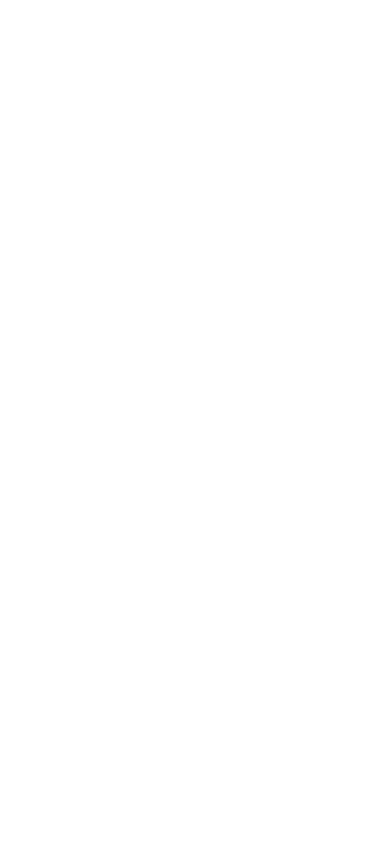
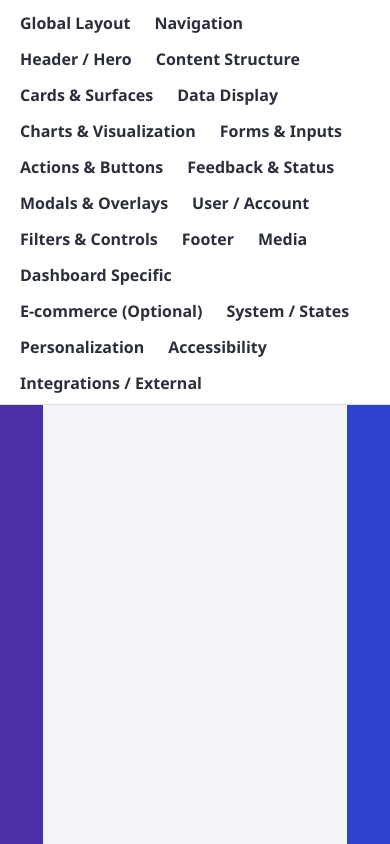
Before and after one commit to Bober12394/baza-ui-ux, a React (Create React App) app: page / in a window 390 px wide. Built offline with nearby package versions, Linux system fonts and the light colour scheme.

Commit message:
Add clickable subsection hierarchy for all main nav sections

```diff
--- a/src/App.css
+++ b/src/App.css
@@ -1,14 +1,13 @@
-.App {
-  text-align: center;
+* {
+  box-sizing: border-box;
 }
 
-.App-header {
-  background-color: #ffffff;
+body {
+  margin: 0;
+  font-family: 'Poppins', 'Segoe UI', Tahoma, Geneva, Verdana, sans-serif;
+  background: linear-gradient(90deg, #4a2fa7 0 11%, #f2f4f8 11% 89%, #2e44ce 89% 100%);
+}
+
+.page-shell {
   min-height: 100vh;
-  display: flex;
-  flex-direction: column;
-  align-items: center;
-  justify-content: center;
-  font-size: calc(10px + 2vmin);
-  color: #111111;
 }
--- a/src/App.js
+++ b/src/App.js
@@ -1,9 +1,10 @@
 import './App.css';
+import Navbar from './components/Navbar';
 
 function App() {
   return (
-    <div className="App">
-      <header className="App-header" />
+    <div className="page-shell">
+      <Navbar />
     </div>
   );
 }
--- /dev/null
+++ b/src/components/Navbar.css
@@ -0,0 +1,120 @@
+:root {
+  --text-main: #1b1f35;
+  --text-muted: #6f7483;
+  --accent: #2f76ff;
+}
+
+.navbar {
+  background: #fff;
+  border-bottom: 1px solid #d9deea;
+}
+
+.navbar__inner {
+  max-width: 1200px;
+  margin: 0 auto;
+  padding: 12px 14px 10px;
+  display: flex;
+  flex-direction: column;
+  align-items: flex-start;
+  gap: 10px;
+}
+
+.navbar__links {
+  margin: 0;
+  padding: 0;
+  list-style: none;
+  display: flex;
+  flex-wrap: wrap;
+  gap: 14px 24px;
+  font-size: 16px;
+  font-weight: 700;
+  color: #2b2f3d;
+}
+
+.navbar__links li {
+  cursor: pointer;
+  transition: color 0.2s ease;
+}
+
+.navbar__links .is-active {
+  color: var(--accent);
+}
+
+.content-wrap {
+  max-width: 1200px;
+  margin: 0 auto;
+}
+
+.dropdown-card {
+  margin-top: 1px;
+  background: #fff;
+  box-shadow: 0 8px 26px rgb(17 29 53 / 14%);
+  padding: 20px 24px 24px;
+}
+
+.dropdown-card h2 {
+  margin: 0;
+  padding-bottom: 8px;
+  border-bottom: 1px solid #eceff5;
+  font-size: 26px;
+  color: var(--text-main);
+}
+
+.subsection-list {
+  list-style: none;
+  margin: 16px 0 0;
+  padding: 0;
+  display: grid;
+  grid-template-columns: repeat(4, minmax(0, 1fr));
+  gap: 12px 24px;
+}
+
+.subsection-list li {
+  color: var(--text-muted);
+  font-size: 16px;
+  cursor: pointer;
+  transition: color 0.2s ease;
+}
+
+.subsection-list .is-active {
+  color: var(--accent);
+  font-weight: 700;
+}
+
+.subsection-detail {
+  margin-top: 18px;
+  border-top: 1px solid #eceff5;
+  padding-top: 12px;
+}
+
+.subsection-detail__label,
+.subsection-detail__hint {
+  margin: 0;
+  color: var(--text-muted);
+  font-size: 14px;
+}
+
+.subsection-detail__value {
+  margin: 6px 0;
+  color: var(--text-main);
+  font-size: 18px;
+  font-weight: 700;
+}
+
+@media (max-width: 1000px) {
+  .navbar__inner,
+  .content-wrap {
+    padding-left: 20px;
+    padding-right: 20px;
+  }
+
+  .subsection-list {
+    grid-template-columns: repeat(2, minmax(0, 1fr));
+  }
+}
+
+@media (max-width: 640px) {
+  .subsection-list {
+    grid-template-columns: 1fr;
+  }
+}
--- /dev/null
+++ b/src/components/Navbar.js
@@ -0,0 +1,110 @@
+import { useMemo, useState } from 'react';
+import './Navbar.css';
+
+const navigationTree = {
+  'Global Layout': ['Page Layout', 'Container', 'Grid System', 'Spacing System', 'Responsive Breakpoints'],
+  Navigation: [
+    'Navbar',
+    'Sidebar',
+    'Mega Menu',
+    'Dropdown Navigation',
+    'Breadcrumb',
+    'Tabs Navigation',
+    'Pagination',
+    'Stepper Navigation',
+  ],
+  'Header / Hero': ['Page Header', 'Hero Section', 'Hero Banner', 'Page Title', 'Subtitle', 'Call To Action Header'],
+  'Content Structure': ['Section', 'Content Block', 'Container Block', 'Divider', 'Spacer', 'Columns', 'Grid Layout'],
+  'Cards & Surfaces': ['Card', 'Card Group', 'Statistic Card', 'Feature Card', 'Profile Card', 'Pricing Card', 'Dashboard Widget'],
+  'Data Display': ['Table', 'Data Grid', 'List', 'List Item', 'Timeline', 'Activity Feed', 'Stats Panel'],
+  'Charts & Visualization': ['Line Chart', 'Bar Chart', 'Pie Chart', 'Donut Chart', 'Area Chart', 'Heatmap', 'Gauge Chart', 'Sparkline'],
+  'Forms & Inputs': [
+    'Form',
+    'Input Field',
+    'Textarea',
+    'Select Dropdown',
+    'Multi Select',
+    'Checkbox',
+    'Radio Button',
+    'Toggle Switch',
+    'Date Picker',
+    'File Upload',
+    'Autocomplete Input',
+    'Form Group',
+  ],
+  'Actions & Buttons': ['Primary Button', 'Secondary Button', 'Icon Button', 'Floating Action Button', 'Button Group', 'Link Button'],
+  'Feedback & Status': ['Alert', 'Notification', 'Toast', 'Snackbar', 'Badge', 'Tag', 'Progress Bar', 'Loader', 'Skeleton Loader'],
+  'Modals & Overlays': ['Modal', 'Dialog', 'Drawer', 'Slide Over', 'Popover', 'Tooltip', 'Context Menu'],
+  'User / Account': ['Avatar', 'User Profile', 'User Menu', 'Account Switcher', 'Settings Panel'],
+  'Filters & Controls': ['Filter Bar', 'Filter Sidebar', 'Search Bar', 'Sort Control', 'View Switcher', 'Date Range Filter'],
+  Footer: ['Footer', 'Footer Links', 'Footer Navigation', 'Footer Info', 'Legal Links'],
+  Media: ['Image', 'Video', 'Gallery', 'Carousel', 'Slider'],
+  'Dashboard Specific': ['KPI Widget', 'Metrics Panel', 'Dashboard Grid', 'Analytics Panel', 'Report Section'],
+  'E-commerce (Optional)': ['Product Card', 'Product Grid', 'Cart', 'Checkout', 'Pricing Table'],
+  'System / States': ['Empty State', 'Error State', 'Loading State', 'Success State', 'Offline State'],
+  Personalization: ['Theme Switcher', 'Layout Switcher', 'Density Control', 'Preferences Panel'],
+  Accessibility: ['Skip Link', 'Focus Indicator', 'ARIA Labels', 'Keyboard Navigation'],
+  'Integrations / External': ['Embed Widget', 'External Link', 'API Status', 'Integrations Panel'],
+};
+
+const levelZeroCategories = Object.keys(navigationTree);
+
+function Navbar() {
+  const [activeCategory, setActiveCategory] = useState('');
+  const [activeSubsection, setActiveSubsection] = useState('');
+
+  const subsections = useMemo(() => navigationTree[activeCategory] ?? [], [activeCategory]);
+
+  const handleCategoryClick = (category) => {
+    setActiveCategory(category);
+    setActiveSubsection(navigationTree[category][0] ?? '');
+  };
+
+  return (
+    <div className="nav-wrapper">
+      <nav className="navbar">
+        <div className="navbar__inner">
+          <ul className="navbar__links">
+            {levelZeroCategories.map((category) => (
+              <li
+                className={activeCategory === category ? 'is-active' : ''}
+                key={category}
+                onClick={() => handleCategoryClick(category)}
+              >
+                {category}
+              </li>
+            ))}
+          </ul>
+        </div>
+      </nav>
+
+      {activeCategory && (
+        <main className="content-wrap">
+          <section aria-label={`${activeCategory} dropdown`} className="dropdown-card">
+            <h2>{activeCategory}</h2>
+
+            <ul className="subsection-list">
+              {subsections.map((item) => (
+                <li
+                  className={activeSubsection === item ? 'is-active' : ''}
+                  key={item}
+                  onClick={() => setActiveSubsection(item)}
+                >
+                  {item}
+                </li>
+              ))}
+            </ul>
+
+            <div className="subsection-detail">
+              <p className="subsection-detail__label">Poziom 2 (aktywna podsekcja)</p>
+              <p className="subsection-detail__value">{activeSubsection}</p>
+              <p className="subsection-detail__hint">Miejsce na poziom 3 hierarchii w kolejnym kroku.</p>
+            </div>
+          </section>
+        </main>
+      )}
+    </div>
+  );
+}
+
+export default Navbar;
```
